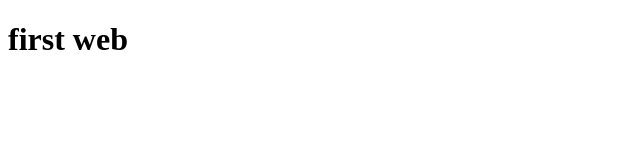
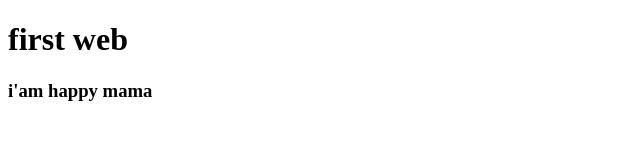
Before and after one commit to Nazmul-Haque/my-web, a plain HTML site: page index.html in a window 1280 px wide. Shown: the whole page, without its empty margins (0-640 px from the left). Drawn offline with Linux system fonts and the light colour scheme.

Commit message:
learn github

```diff
--- a/index.html
+++ b/index.html
@@ -8,5 +8,6 @@
 <body>
     <h1>first web
     </h1>
+    <h3>i'am happy mama</h3>
 </body>
 </html>
```
